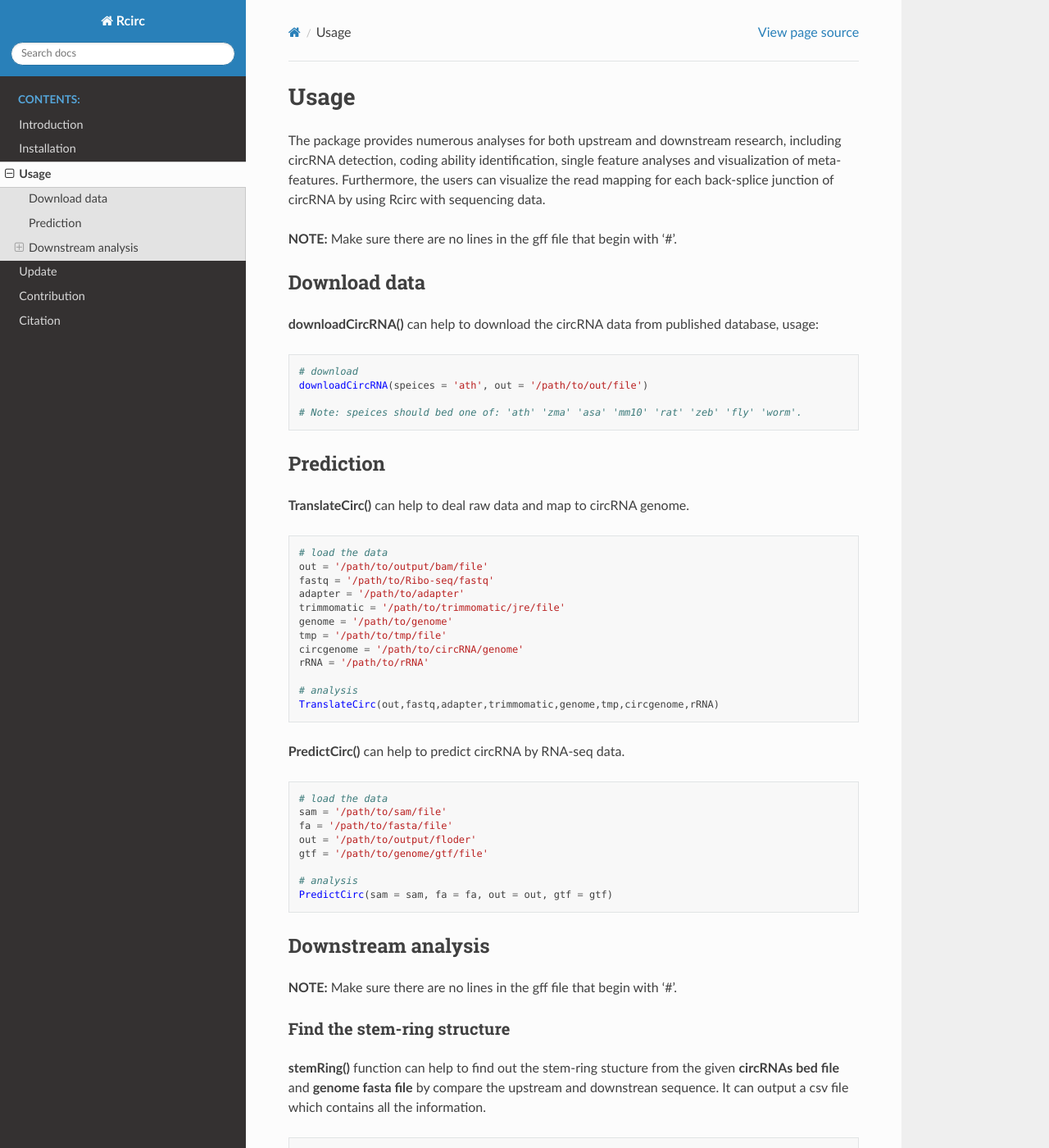
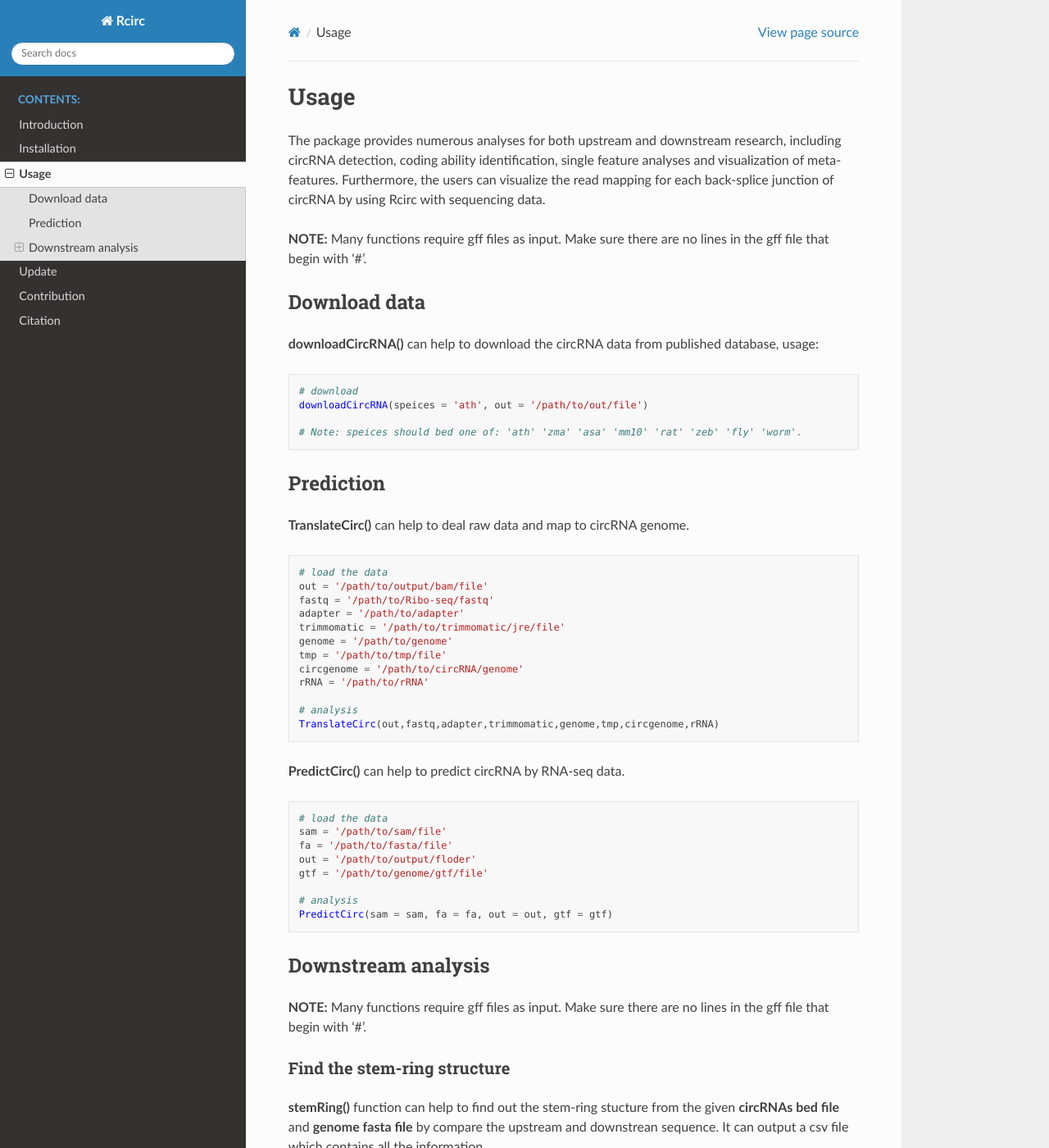
Before and after one commit to PSSUN/Rcirc_doc, a Sphinx documentation site: the page built from source/Usage/Usage.md, in a window 1280 px wide and 1400 px high. Shown: the whole window at 82% size. Built offline with Sphinx 7.4.7 and the Read the Docs theme 2.0.0, drawn with Linux system fonts in a browser that asks for light colours.

Commit message:
Update Usage.md

```diff
--- a/source/Usage/Usage.md
+++ b/source/Usage/Usage.md
@@ -1,7 +1,7 @@
 # Usage
 The package provides numerous analyses for both upstream and downstream research, including circRNA detection, coding ability identification, single feature analyses and visualization of meta-features. Furthermore, the users can visualize the read mapping for each back-splice junction of circRNA by using Rcirc with sequencing data.
 
-**NOTE:** Make sure there are no lines in the gff file that begin with '#'.
+**NOTE:** Many functions require gff files as input. Make sure there are no lines in the gff file that begin with '#'.
 
 ## Download data
 
@@ -50,7 +50,7 @@ PredictCirc(sam = sam, fa = fa, out = out, gtf = gtf)
 
 ## Downstream analysis
 
-**NOTE:** Make sure there are no lines in the gff file that begin with '#'.
+**NOTE:** Many functions require gff files as input. Make sure there are no lines in the gff file that begin with '#'.
 
 ### Find the stem-ring structure
 
```
